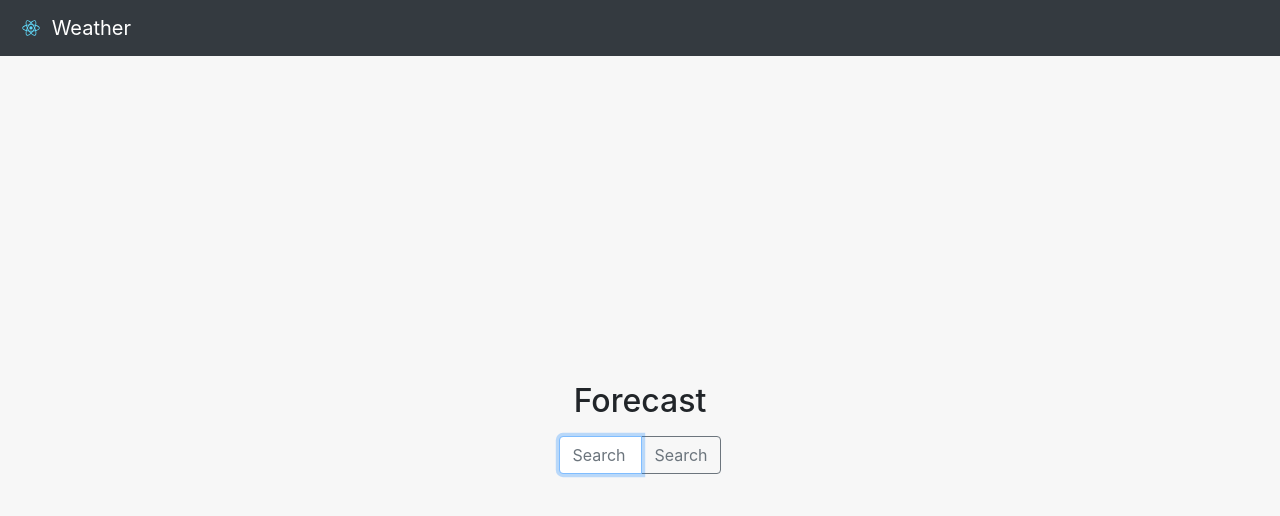
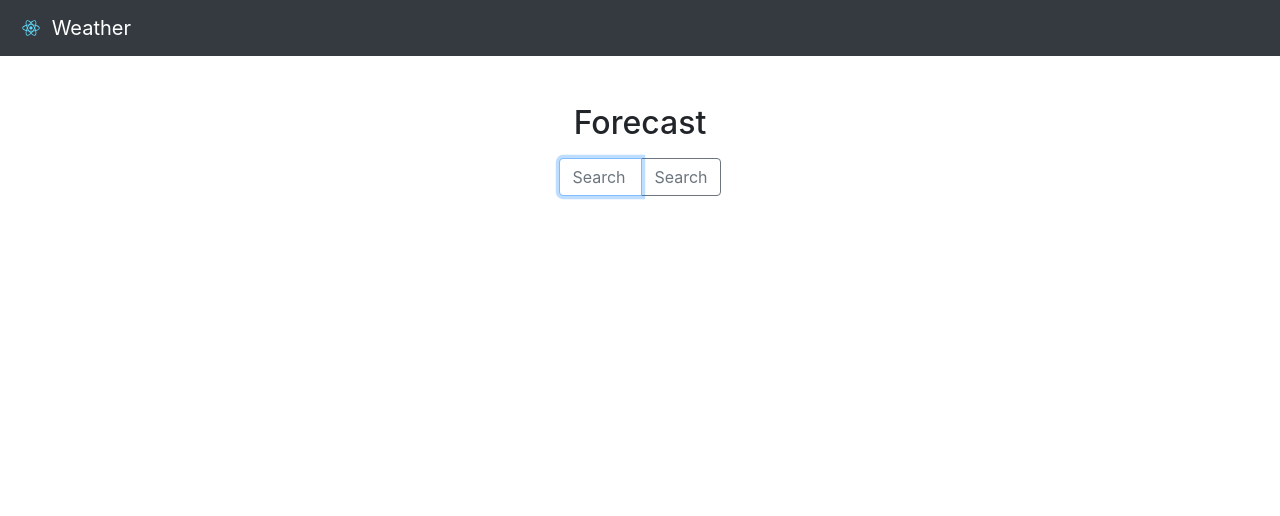
Before and after one commit to isaquielfernandes/react-app-weather, a React (Create React App) app: page / in a window 1280 px wide. Shown: the top 516 px of the page. Built offline with nearby package versions, Linux system fonts and the light colour scheme.

Commit message:
Update index.css

```diff
--- a/src/index.css
+++ b/src/index.css
@@ -1,10 +1,8 @@
 body {
-  background-color: #f7f7f7;
   display: flex;
   flex-direction: column;
   align-items: center;
   justify-content: center;
-  min-height: 100vh;
   margin: 0;
   -webkit-font-smoothing: antialiased;
   -moz-osx-font-smoothing: grayscale;
```
